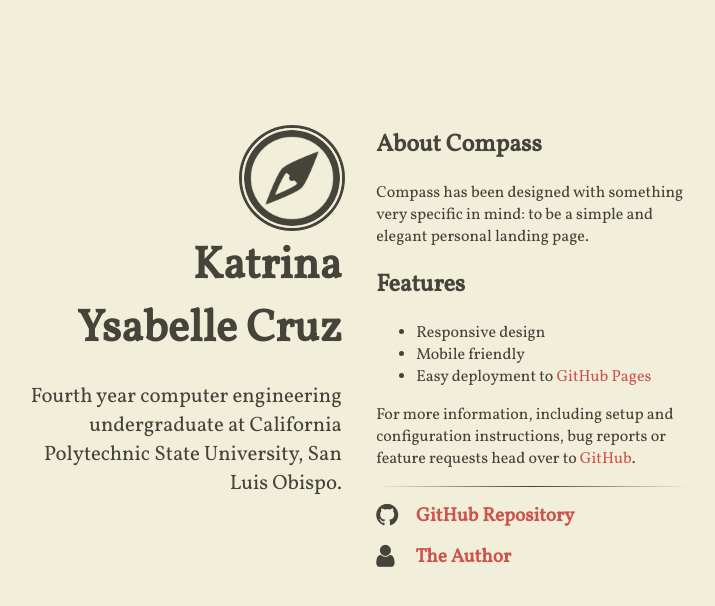
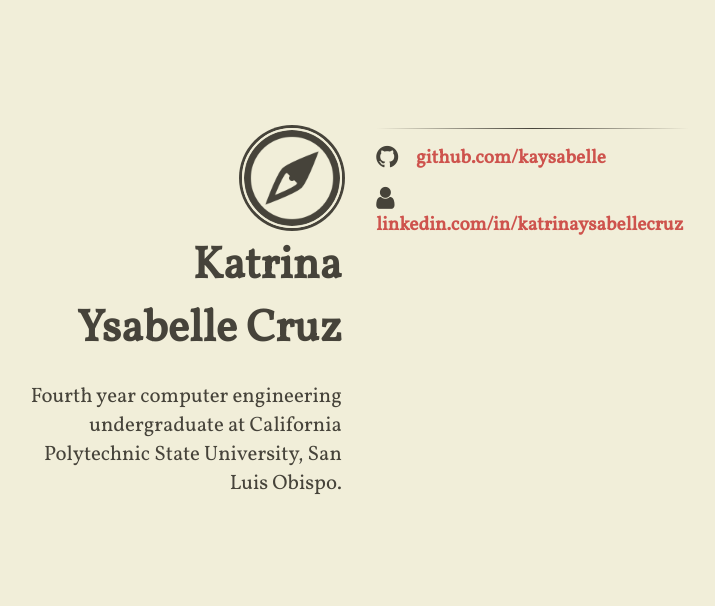
Before and after one commit to kaysabelle/kaysabelle.github.io, a Jekyll site: the page built from index.html, in a window 1280 px wide. Shown: the top 606 px of the page, without its empty margins (291-1006 px from the left). Built offline with Jekyll 4.4.1, drawn with Linux system fonts in a browser that asks for light colours; nearby versions of some CDN libraries.

Commit message:
Simplify landing page

```diff
--- a/_includes/content.html
+++ b/_includes/content.html
@@ -1,4 +1,4 @@
-<h2>About Compass</h2>
+<!--h2>About Compass</h2>
 <p>Compass has been designed with something very specific in mind: to be a simple and elegant personal landing page.</p>
 
 <h2>Features</h2>
@@ -8,17 +8,17 @@
   <li>Easy deployment to <a href="https://pages.github.com/">GitHub Pages</a></li>
 </ul>
 
-<p>For more information, including setup and configuration instructions, bug reports or feature requests head over to <a href="https://github.com/excentris/compass">GitHub</a>.</p>
+<p>For more information, including setup and configuration instructions, bug reports or feature requests head over to <a href="https://github.com/excentris/compass">GitHub</a>.</p-->
 
 <hr />
 
 <ul class="fa-ul main-list">
   <li class="main-list-item">
     <span class="fa fa-github fa-lg main-list-item-icon"></span>
-    <a href="https://github.com/excentris/compass">GitHub Repository</a>
+    <a href="https://github.com/kaysabelle">github.com/kaysabelle</a>
   </li>
   <li class="main-list-item">
     <span class="fa fa-user fa-lg main-list-item-icon"></span>
-    <a href="http://excentris.net">The Author</a>
+    <a href="http://linkedin.com/in/katrinaysabellecruz">linkedin.com/in/katrinaysabellecruz</a>
   </li>
 </ul>
```
